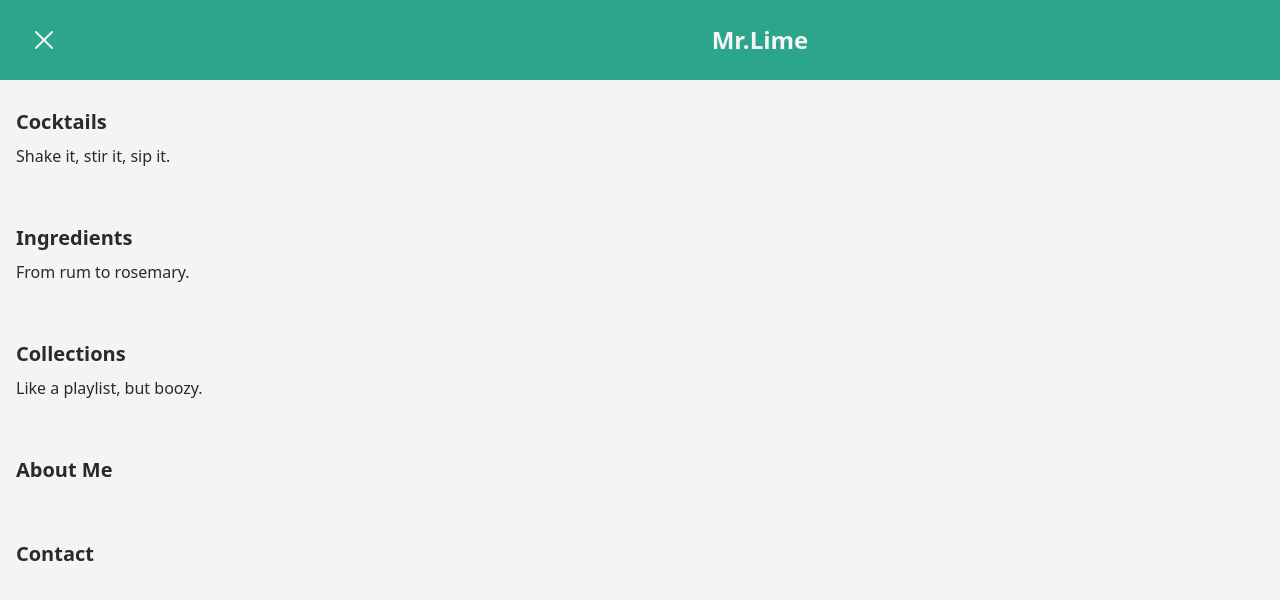
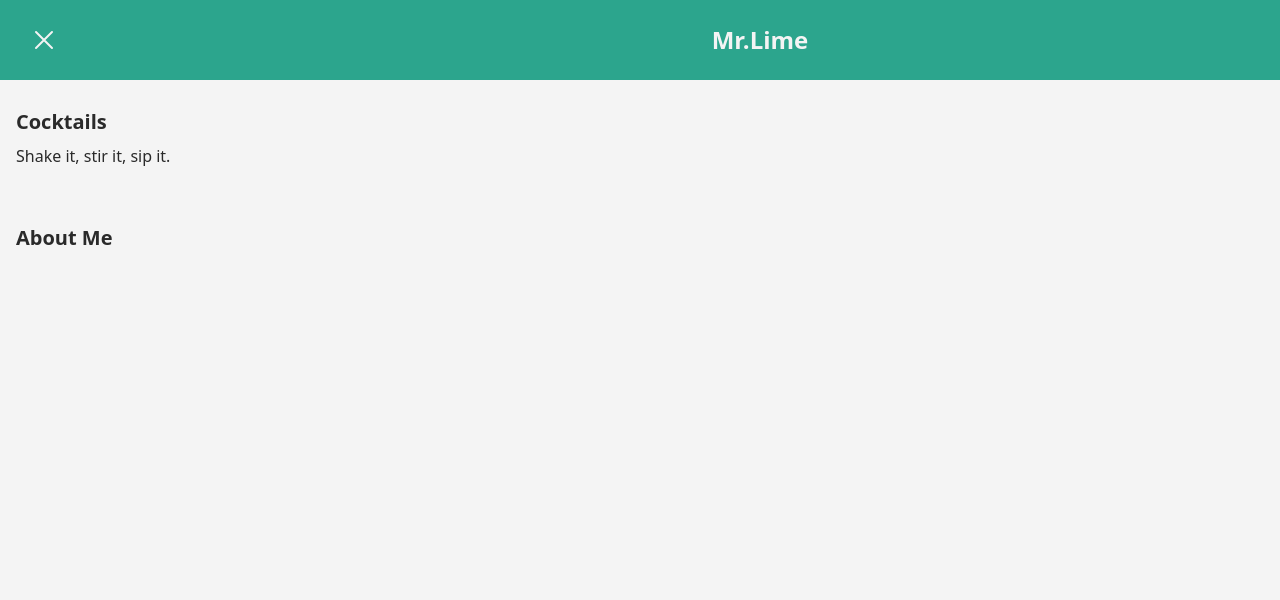
Before and after one commit to codnrawbwj/mrlime, a Next.js app in the folder next/: page / in a window 1280 px wide. Both pictures are taken after a click on the button 44 px from the left and 40 px from the top of the page. Shown: the top 600 px of the page. Built offline with nearby package versions, Linux system fonts and the light colour scheme.

Commit message:
Comment out incomplete features from NavMenu

```diff
--- a/next/src/components/TopNav/TopNavMenuPage.tsx
+++ b/next/src/components/TopNav/TopNavMenuPage.tsx
@@ -15,24 +15,24 @@ export const Menu: MenuType[] = [
     description: "Shake it, stir it, sip it.",
     link: "/cocktails",
   },
-  {
-    title: "Ingredients",
-    description: "From rum to rosemary.",
-    link: "/ingredients",
-  },
-  {
-    title: "Collections",
-    description: "Like a playlist, but boozy.",
-    link: "/collections",
-  },
+  // {
+  //   title: "Ingredients",
+  //   description: "From rum to rosemary.",
+  //   link: "/ingredients",
+  // },
+  // {
+  //   title: "Collections",
+  //   description: "Like a playlist, but boozy.",
+  //   link: "/collections",
+  // },
   {
     title: "About Me",
     link: "/about-me",
   },
-  {
-    title: "Contact",
-    link: "/contact",
-  },
+  // {
+  //   title: "Contact",
+  //   link: "/contact",
+  // },
 ];
 
 const TopNavMenuPage: React.FC<{ resetSidebars: () => void }> = ({
```
